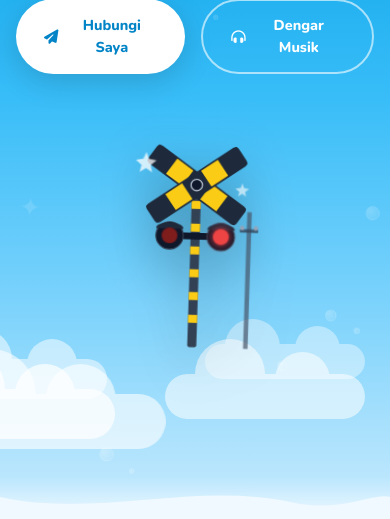
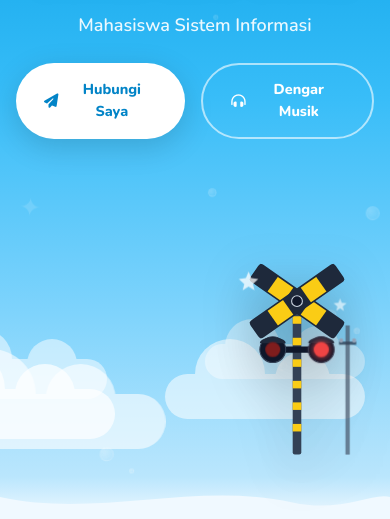
Before and after one commit to zaraochila/portofolio-chila, a plain HTML site: page index.html in a window 390 px wide. Shown: the part 325-844 px from the top of the page. Drawn offline with nearby package versions, Linux system fonts and the light colour scheme.

Commit message:
Update Website

```diff
--- a/index.html
+++ b/index.html
@@ -132,7 +132,7 @@
         </div>
 
         <div
-            class="max-w-6xl mx-auto px-4 sm:px-6 lg:px-8 relative z-10 flex flex-col md:flex-row items-center justify-between w-full pt-28 pb-40 md:pb-32">
+            class="max-w-6xl mx-auto px-4 sm:px-6 lg:px-8 relative z-10 flex flex-col md:flex-row items-center justify-between w-full pt-28 pb-40 md:pb-32 hero-content">
             <!-- Hero Text (Kiri) - Bersih & Elegan tanpa foto -->
             <div class="md:w-7/12 text-center md:text-left mb-10 md:mb-0 reveal-left">
                 <div
@@ -159,7 +159,7 @@
             </div>
 
             <!-- Hero Rambu Kereta Api (Railroad Crossing) Sesuai Referensi Gambar Panel 1 -->
-            <div class="md:w-5/12 flex justify-center md:justify-end reveal-right relative">
+            <div class="md:w-5/12 flex justify-center md:justify-end reveal-right relative hero-sign-wrapper">
                 <div class="traffic-sign-hero float-doodle" id="heroTrafficSign"
                     aria-label="Aesthetic Railroad Crossing Sign">
                     <!-- SVG Ilustrasi Rambu Perlintasan Kereta Api Anime -->
@@ -619,13 +619,12 @@
 
             <!-- Sosial Media Links -->
             <div class="flex justify-center space-x-5 mb-16 reveal-up">
-                <a href="#" class="social-link" aria-label="Instagram">
+                <a href="https://www.instagram.com/dnnzaraa/" target="_blank" rel="noopener noreferrer"
+                    class="social-link" aria-label="Instagram">
                     <i class="fab fa-instagram text-xl"></i>
                 </a>
-                <a href="#" class="social-link" aria-label="LinkedIn">
-                    <i class="fab fa-linkedin-in text-xl"></i>
-                </a>
-                <a href="#" class="social-link" aria-label="GitHub">
+                <a href="https://github.com/zaraochila" target="_blank" rel="noopener noreferrer"
+                    class="social-link" aria-label="GitHub">
                     <i class="fab fa-github text-xl"></i>
                 </a>
                 <a href="mailto:zaraochila@gmail.com" class="social-link" aria-label="Email">
--- a/script.js
+++ b/script.js
@@ -151,8 +151,13 @@ document.addEventListener('DOMContentLoaded', function () {
             if (powerlines) {
                 powerlines.style.transform = `translateY(${scrolled * 0.15}px)`;
             }
-            if (heroTrafficSign) {
+        }
+
+        if (heroTrafficSign) {
+            if (scrolled < window.innerHeight * 1.5 && window.matchMedia('(min-width: 769px)').matches) {
                 heroTrafficSign.style.transform = `translateY(${scrolled * 0.18}px)`;
+            } else {
+                heroTrafficSign.style.removeProperty('transform');
             }
         }
 
--- a/style.css
+++ b/style.css
@@ -1108,6 +1108,19 @@ body {
 
 /* ── Responsive Tweaks ── */
 @media (max-width: 768px) {
+    #home .hero-content {
+        position: static;
+        padding-bottom: 17rem;
+    }
+
+    #home .hero-sign-wrapper {
+        position: absolute;
+        right: 6%;
+        bottom: 64px;
+        z-index: 10;
+        width: auto;
+    }
+
     .cloud-1, .cloud-2, .cloud-3, .cloud-4, .cloud-5 {
         transform: scale(0.6);
     }
@@ -1134,8 +1147,9 @@ body {
         position: relative;
         right: auto;
         top: auto;
-        margin: 24px auto 0;
-        width: 180px;
+        margin: 0 auto;
+        width: 140px;
+        animation: none;
     }
 }
 
```
